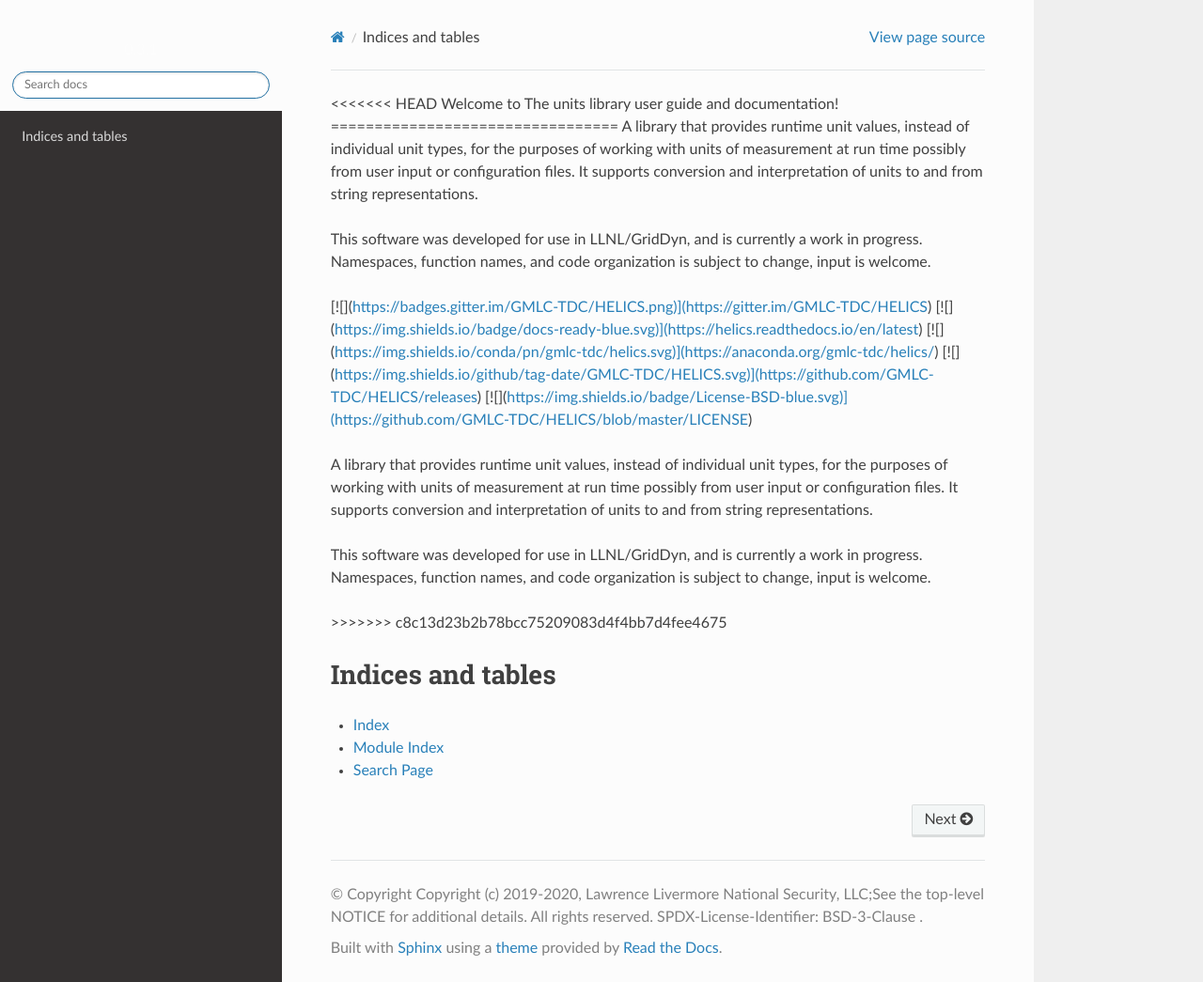
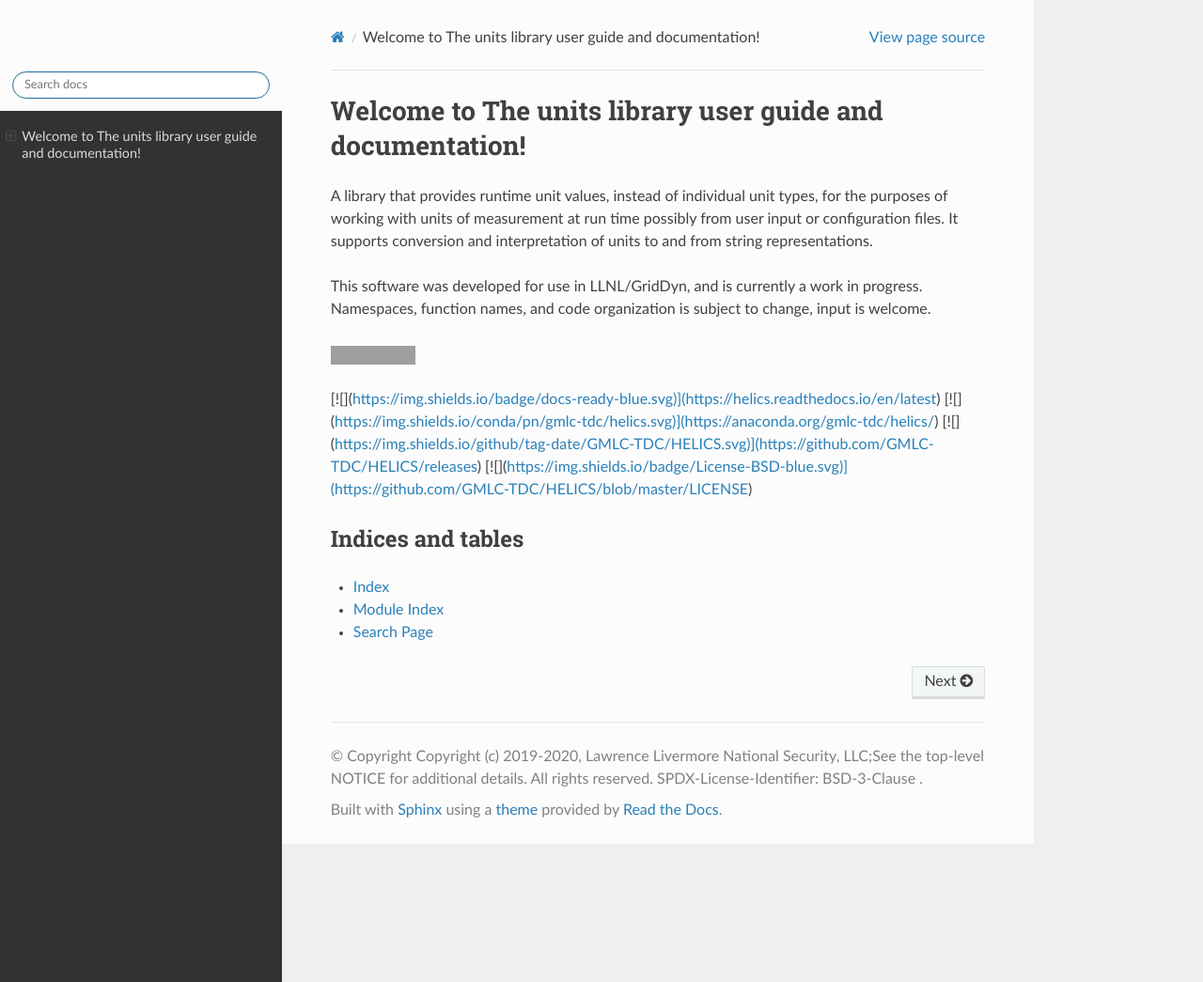
Before and after one commit to LLNL/units, a Sphinx documentation site: the page built from docs/index.rst, in a window 1280 px wide and 1045 px high. Shown: the whole window at 94% size. Built offline with Sphinx 7.4.7 and the Read the Docs theme 2.0.0, drawn with Linux system fonts in a browser that asks for light colours; grey boxes are pictures that could not be loaded.

Commit message:
try with different badge formats

```diff
--- a/docs/index.rst
+++ b/docs/index.rst
@@ -3,14 +3,19 @@
    You can adapt this file completely to your liking, but it should at least
    contain the root `toctree` directive.
 
-<<<<<<< HEAD
+*************************************************************
 Welcome to The units library user guide and documentation!
-=================================
+*************************************************************
+
 A library that provides runtime unit values, instead of individual unit types, for the purposes of working with units of measurement at run time possibly from user input or configuration files.  It supports conversion and interpretation of units to and from string representations.
 
 This software was developed for use in LLNL/GridDyn, and is currently a work in progress. Namespaces, function names, and code organization is subject to change, input is welcome.
 
-[![](https://badges.gitter.im/GMLC-TDC/HELICS.png)](https://gitter.im/GMLC-TDC/HELICS)
+|Gitter|
+
+.. |Gitter| image:: https://badges.gitter.im/GMLC-TDC/HELICS.png
+   :target: https://gitter.im/GMLC-TDC/HELICS
+
 [![](https://img.shields.io/badge/docs-ready-blue.svg)](https://helics.readthedocs.io/en/latest)
 [![](https://img.shields.io/conda/pn/gmlc-tdc/helics.svg)](https://anaconda.org/gmlc-tdc/helics/)
 [![](https://img.shields.io/github/tag-date/GMLC-TDC/HELICS.svg)](https://github.com/GMLC-TDC/HELICS/releases)
@@ -23,19 +28,6 @@
    installation/index
    introduction/index
    user-guide/index
-=======
-Welcome to units's documentation!
-=================================
-A library that provides runtime unit values, instead of individual unit types, for the purposes of working with units of measurement at run time possibly from user input or configuration files.  It supports conversion and interpretation of units to and from string representations.
-
-This software was developed for use in LLNL/GridDyn, and is currently a work in progress. Namespaces, function names, and code organization is subject to change, input is welcome.
-
-.. toctree::
-   :maxdepth: 2
-   :caption: Contents:
-
->>>>>>> c8c13d23b2b78bcc75209083d4f4bb7d4fee4675
-
 
 Indices and tables
 ==================
```
